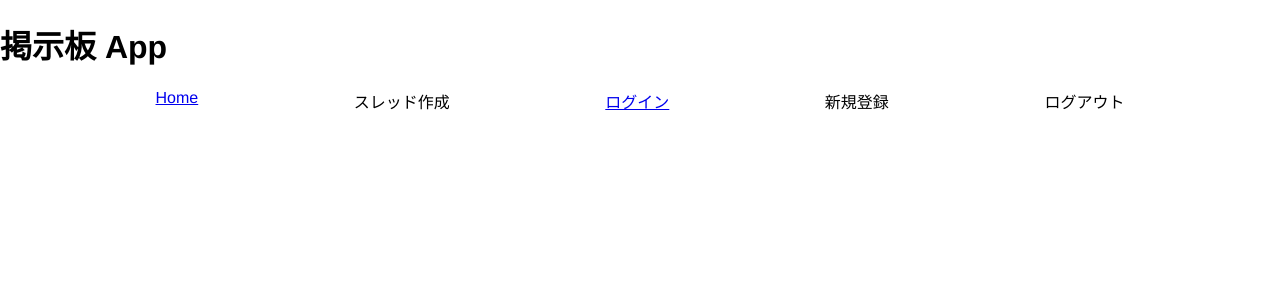
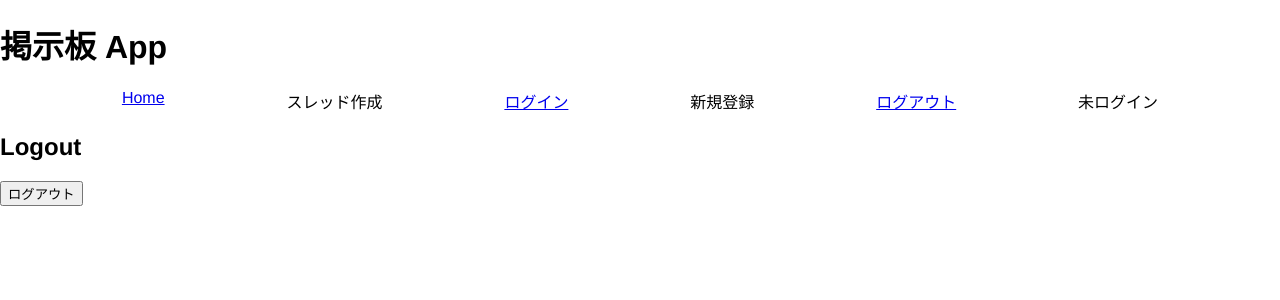
Before and after one commit to tkyytnm/keijiban-app, a React (Create React App) app in the folder client/: page /logout in a window 1280 px wide. Shown: the top 300 px of the page. Built offline with nearby package versions, Linux system fonts and the light colour scheme.

Commit message:
Add logout feature

```diff
--- a/client/src/app/App.js
+++ b/client/src/app/App.js
@@ -3,7 +3,8 @@ import { Routes, Route } from "react-router-dom";
 import Header from "../common/header/Header.js";
 import Threads from "../features/threads/Threads.js";
 import Thread from "../features/thread/Thread.js";
-import Login from '../features/auth/Login.js'
+import Login from "../features/auth/Login.js";
+import Logout from "../features/auth/Logout.js";
 
 function App() {
   return (
@@ -14,6 +15,7 @@ function App() {
           <Route path="/" element={<Threads />} />
           <Route path="thread:threadId" element={<Thread />} />
           <Route path="login" element={<Login />} />
+          <Route path="logout" element={<Logout />} />
         </Routes>
       </section>
     </div>
--- a/client/src/common/menu/Menu.js
+++ b/client/src/common/menu/Menu.js
@@ -1,14 +1,19 @@
 import "./Menu.css";
 import { Link } from "react-router-dom";
+import { useSelector } from "react-redux";
+import { selectUser } from "../../features/auth/authSlice.js";
 
 function Menu() {
+  const user = useSelector(selectUser);
+
   return (
     <nav id="menu">
       <Link to="/">Home</Link>
       <div>スレッド作成</div>
       <Link to="login">ログイン</Link>
       <div>新規登録</div>
-      <div>ログアウト</div>
+      <Link to="logout">ログアウト</Link>
+      {user.id ? user.username : "未ログイン"}
     </nav>
   );
 }
--- a/client/src/features/auth/Logout.js
+++ b/client/src/features/auth/Logout.js
@@ -0,0 +1,15 @@
+import { useDispatch, useSelector } from "react-redux";
+import { logout } from "./authSlice.js";
+
+function Logout() {
+  const dispatch = useDispatch();
+
+  return (
+    <>
+      <h1>Logout</h1>
+      <button onClick={() => dispatch(logout())}>ログアウト</button>
+    </>
+  );
+}
+
+export default Logout;
--- a/client/src/features/auth/authSlice.js
+++ b/client/src/features/auth/authSlice.js
@@ -14,6 +14,14 @@ export const sendLoginData = createAsyncThunk(
     return body;
   }
 );
+
+export const logout = createAsyncThunk("auth/logout", async () => {
+  const response = await fetch("/api/auth/logout", {
+    method: "POST",
+  });
+  const body = response.json();
+  return body;
+});
 
 const authSlice = createSlice({
   name: "auth",
@@ -36,6 +44,18 @@ const authSlice = createSlice({
         state.isLoading = false;
         state.isRejected = true;
       });
+    builder
+      .addCase(logout.pending, (state, action) => {
+        state.isLoading = true;
+      })
+      .addCase(logout.fulfilled, (state, action) => {
+        state.isLoading = false;
+        state.user = {};
+      })
+      .addCase(logout.rejected, (state, action) => {
+        state.isLoading = false;
+        state.isRejected = true;
+      });
   },
 });
 
```
Also changed, not shown: 2 other files (tests, documents, lock files or other folders).
